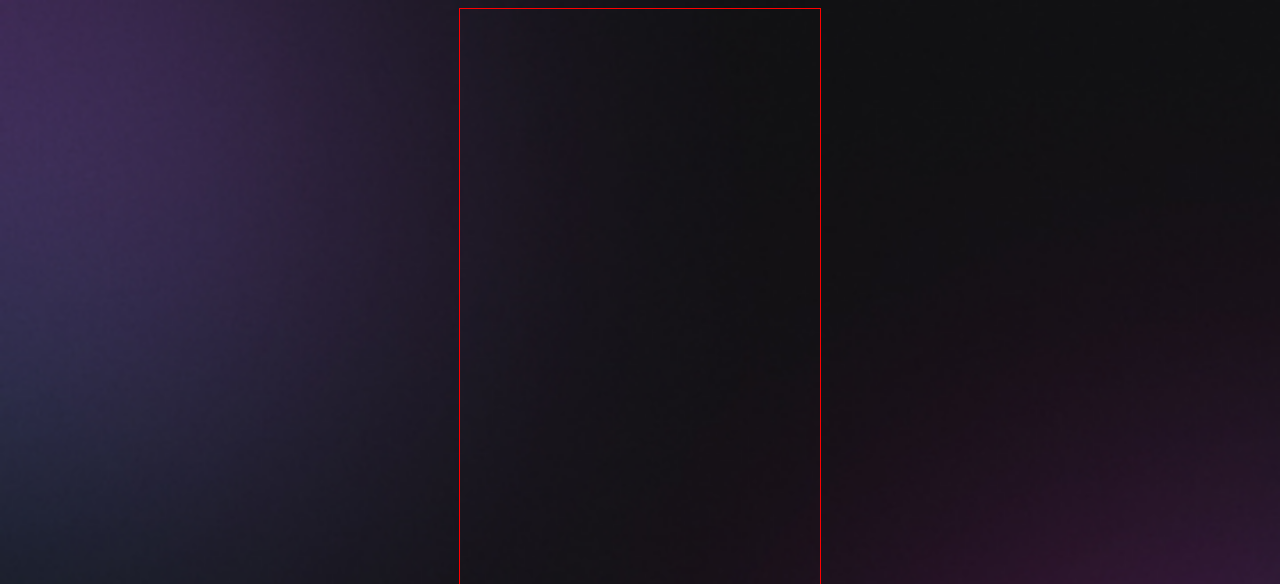
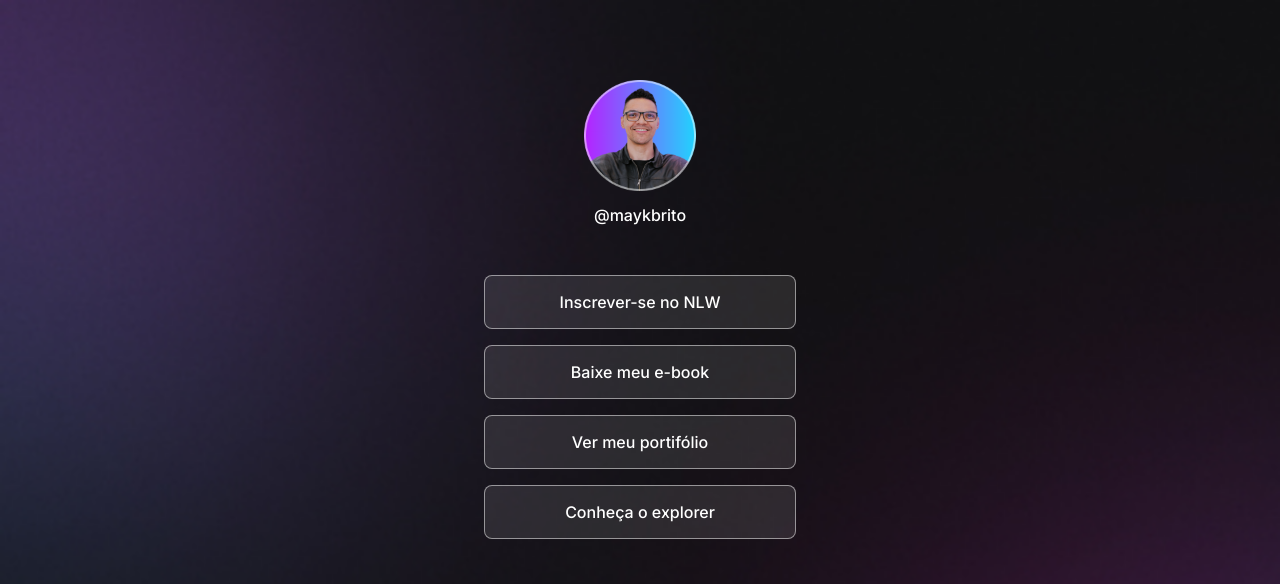
Before and after one commit to jhsalesdacosta/DevLinks, a plain HTML site: page index.html in a window 1280 px wide. Shown: the top 584 px of the page. Drawn offline with nearby package versions, Linux system fonts and the light colour scheme.

Commit message:
Adição de botoes de links para novas guias e botoes de midia social

```diff
--- a/index.html
+++ b/index.html
@@ -1,15 +1,70 @@
 <!DOCTYPE html>
-<html lang="pt-br">
+<html lang="en">
   <head>
+    <link rel="preconnect" href="https://fonts.googleapis.com" />
+    <link rel="preconnect" href="https://fonts.gstatic.com" crossorigin />
+    <link
+      href="https://fonts.googleapis.com/css2?family=Inter:wght@400;500&display=swap"
+      rel="stylesheet"
+    />
     <meta charset="UTF-8" />
+    <meta http-equiv="X-UA-Compatible" content="IE=edge" />
     <meta name="viewport" content="width=device-width, initial-scale=1.0" />
+    <link rel="stylesheet" href="./style.css" />
     <title>DevLinks</title>
-    <link rel="stylesheet" href="./style.css" />
   </head>
   <body>
-    <div id="container"></div>
+    <div id="container">
       <div id="profile">
-        <img src="./assets/assets/avatar.png" alt="Mayk Brito">
+        <img src="./assets/assets/avatar.png" alt="Mayk Brito" />
+        <p>@maykbrito</p>
       </div>
+      <ul>
+        <li>
+          <a href="#">Inscrever-se no NLW</a>
+        </li>
+
+        <li>
+          <a href="#">Baixe meu e-book</a>
+        </li>
+
+        <li>
+          <a href="https://github.com/jhsalesdacosta" target="_blank"
+            >Ver meu portifólio</a
+          >
+        </li>
+
+        <li>
+          <a href="https://rocketseat.com.br/explorer" target="_blank"
+            >Conheça o explorer</a
+          >
+        </li>
+      </ul>
+      <div id="social-links">
+        <a href="https://www.github.com/jhsalesdacosta" target="_blank">
+          <ion-icon name="logo-github"></ion-icon>
+        </a>
+
+        <a href="https://www.instagram.com/mano.zezinho" target="_blank">
+          <ion-icon name="logo-instagram"></ion-icon>
+        </a>
+
+        <a href="https://www.youtube.com/@henriquesales3531" target="_blank">
+          <ion-icon name="logo-youtube"></ion-icon>
+        </a>
+
+        <a href="https://www.linkedin.com/in/josé-henrique-sales-da-costa-51b060211" target="_blank">
+          <ion-icon name="logo-linkedin"></ion-icon>
+        </a>
+      </div>
+    </div>
+    <script
+      type="module"
+      src="https://unpkg.com/ionicons@7.1.0/dist/ionicons/ionicons.esm.js"
+    ></script>
+    <script
+      nomodule
+      src="https://unpkg.com/ionicons@7.1.0/dist/ionicons/ionicons.js"
+    ></script>
   </body>
 </html>
--- a/style.css
+++ b/style.css
@@ -10,14 +10,95 @@ body {
 
   background: url(./assets/assets/bg-mobile.jpg) no-repeat top center/cover;
 }
+* {
+  margin: 0;
+  padding: 0;
+  box-sizing: border-box;
+}
+
+body * {
+  font-family: "Inter", sans-serif;
+  color: white;
+}
 
 #container {
   width: 360px;
-  height: 712px;
-  border: 1px solid red;
-  margin: auto;
+  margin: 56px auto 0px;
+  padding: 0 24px;
 }
 
-#profile img{
+#profile {
+  text-align: center;
+  padding: 24px;
+}
+
+#profile img {
   width: 112px;
 }
+
+#profile p {
+  font-weight: 500;
+  line-height: 24px;
+  margin-top: 8px;
+}
+/*links*/
+ul {
+  list-style: none;
+  display: flex;
+  flex-direction: column;
+  gap: 16px;
+  padding: 24px 0;
+}
+
+/* "gap" aplica espaços na parte de fora dos elementos*/
+/* Tag "a" é um display inline, ocupa so o espaço necessario. ja a tag "li" é um display block, ocupa toda a largura da caixa.*/
+/* a tag "Justify-content" modifica a posição do elemento junto com o display flex*/
+/* "aling-items" coloca o elemento no meio da caixa mas do lado esquerdo */
+
+ul li a {
+  border-radius: 8px;
+
+  display: flex;
+  align-items: center;
+  justify-content: center;
+  padding: 16px 24px;
+
+  background: rgba(255, 255, 255, 0.1);
+  border: 1px solid rgba(255, 255, 255, 0.5);
+  -webkit-backdrop-filter: blur(4px);
+
+  text-decoration: none;
+  font-weight: 500;
+
+  transition: background 0.7s;
+}
+
+/*pseudo-selector. Aplica configuraçoes quando passa o mouse em cima*/
+ul li a:hover {
+  background: rgba(255, 255, 255, 0.05);
+  border: 1.5px solid white;
+}
+
+/*social links*/
+#social-links {
+  display: flex;
+  justify-content: center;
+
+  padding: 24px 0;
+
+  font-size: 24px;
+}
+
+#social-links a {
+  display: flex;
+  align-items: center;
+  justify-content: center;
+  padding: 16px;
+
+  transition: background 0.2s;
+  border-radius: 50%;
+}
+
+#social-links a:hover {
+  background: rgba(255, 255, 255, 0.2);
+}
```
